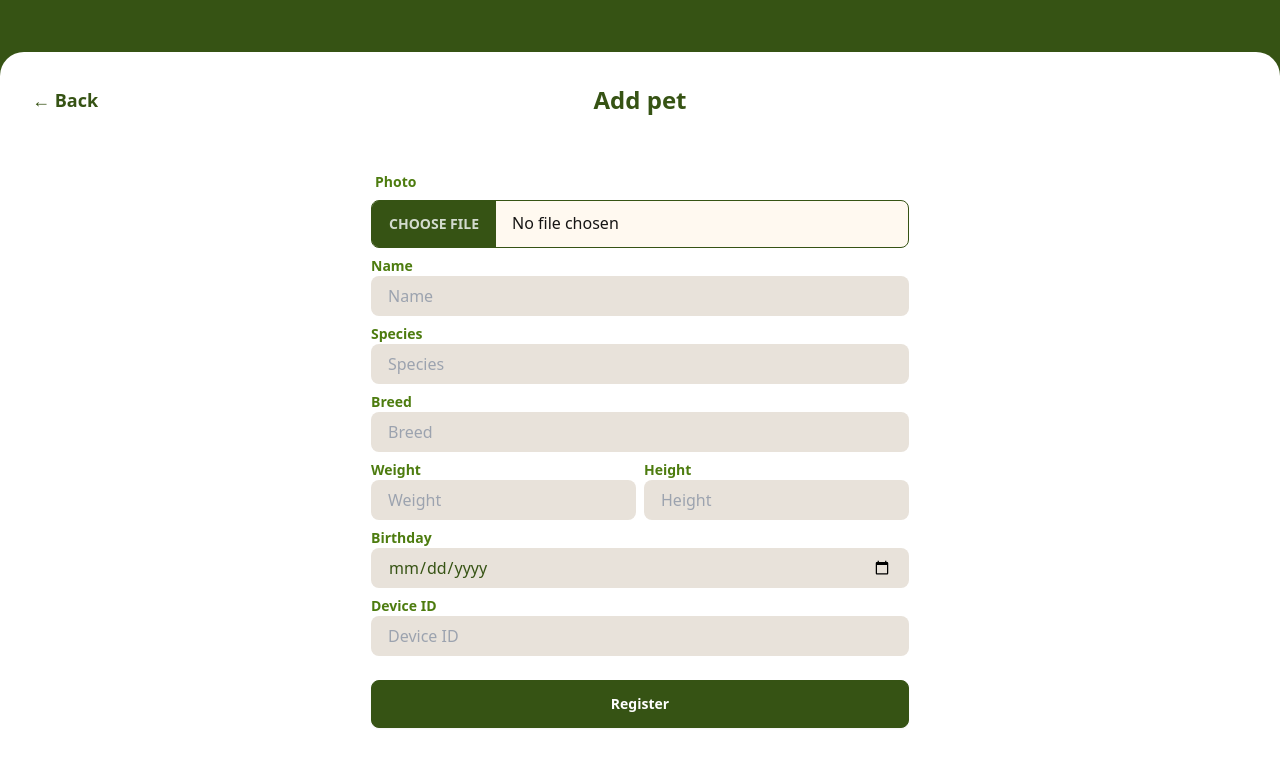
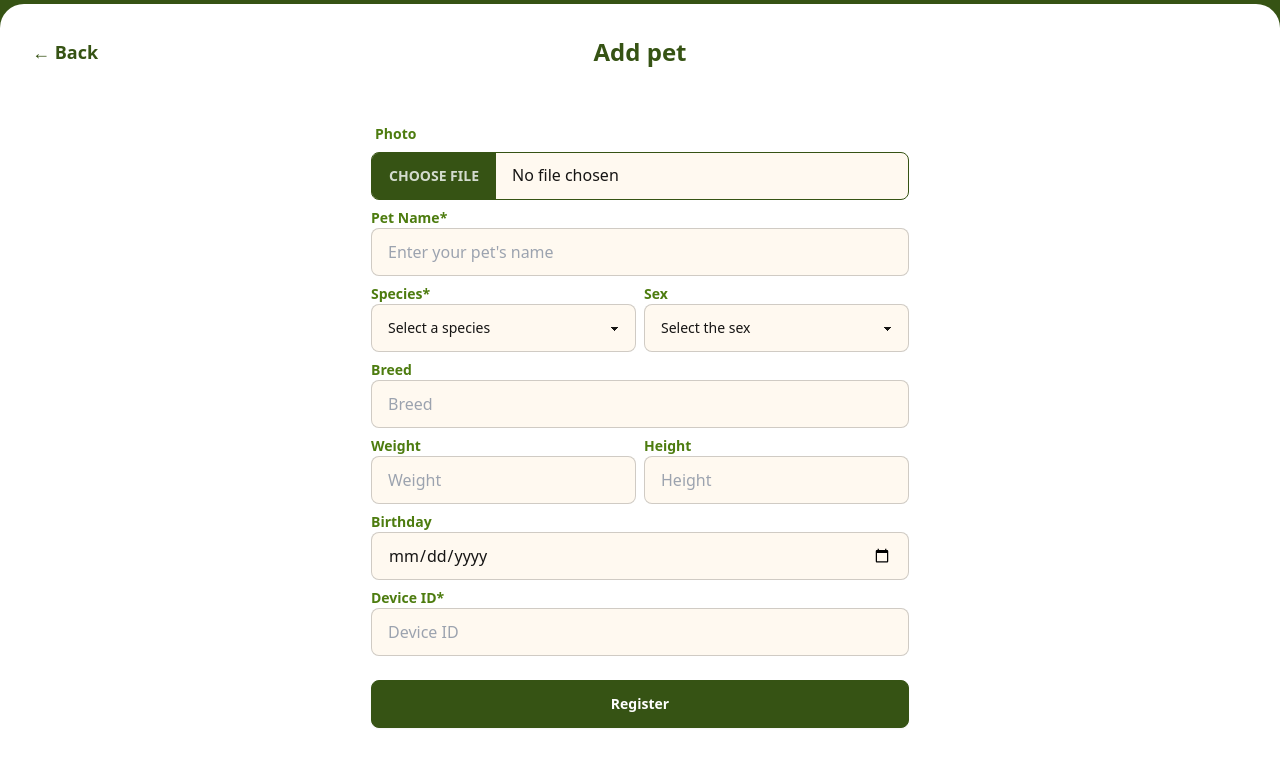
Before and after one commit to GabrielMSilva04/TrackTails, a React (Vite) app in the folder pwa/: page /petregister in a window 1280 px wide. Shown: the top 766 px of the page. Built offline with nearby package versions, Linux system fonts and the light colour scheme.

Commit message:
add pet register verification

```diff
--- a/pwa/src/components/InputField.jsx
+++ b/pwa/src/components/InputField.jsx
@@ -1,14 +1,47 @@
-export function InputField({ label, type, placeholder, value, onChange }) {
+const InputField = ({
+                        label,
+                        name,
+                        type,
+                        placeholder,
+                        value,
+                        onChange,
+                        error,
+                        options,
+                    }) => {
     return (
         <>
             <label className="form-control w-full">
                 <span className="label-text text-secondary font-bold">{label}</span>
-                <input
-                    type={type}
-                    placeholder={placeholder}
-                    className="input h-10 bg-base-200 text-primary w-full"
-                />
+                {type === 'select' ? (
+                    <select
+                        name={name}
+                        value={value}
+                        onChange={(e) => onChange(e.target.value)}
+                        className="select select-bordered w-full"
+                    >
+                        <option value="" disabled>
+                            {placeholder || `Select ${label}`}
+                        </option>
+                        {options?.map((option) => (
+                            <option key={option.value} value={option.value}>
+                                {option.label}
+                            </option>
+                        ))}
+                    </select>
+                ) : (
+                    <input
+                        type={type}
+                        name={name}
+                        placeholder={placeholder}
+                        value={value}
+                        onChange={(e) => onChange(e.target.value)}
+                        className="input input-bordered w-full"
+                    />
+                )}
+                {error && <p className="text-error text-sm">{error}</p>}
             </label>
         </>
     )
 }
+
+export { InputField }
--- a/pwa/src/pages/RegisterPet.jsx
+++ b/pwa/src/pages/RegisterPet.jsx
@@ -1,7 +1,60 @@
 import {InputField} from "../components/InputField.jsx";
 import {Link} from "react-router-dom";
+import React, { useState } from 'react';
 
 export function RegisterPet() {
+    const [formData, setFormData] = useState({
+        name: '',
+        species: '',
+        sex: '',
+    });
+
+    const speciesOptions = [
+        { value: 'dog', label: 'Dog' },
+        { value: 'cat', label: 'Cat' },
+    ];
+
+    const sexOptions = [
+        { value: 'male', label: 'Male' },
+        { value: 'female', label: 'Female' },
+    ];
+
+    const [errors, setErrors] = useState({});
+    const [submitted, setSubmitted] = useState(false);
+
+    const handleInputChange = (field, value) => {
+        setFormData({ ...formData, [field]: value });
+    };
+
+    const validateForm = () => {
+        const newErrors = {};
+        if (!formData.name) {
+            newErrors.name = 'Name is required.';
+        }
+        if (!formData.species) {
+            newErrors.species = 'Species is required.';
+        }
+        if (!formData.deviceId) {
+            newErrors.deviceId = 'Device ID is required.';
+        }
+        return newErrors;
+    };
+
+    const handleSubmit = (e) => {
+        e.preventDefault();
+        console.log('Form Data:', formData);
+        setSubmitted(true);
+
+        const validationErrors = validateForm();
+        if (Object.keys(validationErrors).length > 0) {
+            setErrors(validationErrors); // Display errors
+        } else {
+            setErrors({});
+            console.log('Form Data:', formData);
+            alert('Form submitted successfully!');
+        }
+    }
+
     return (
         <>
             <div className="bg-primary h-screen flex flex-col">
@@ -16,7 +69,7 @@ export function RegisterPet() {
                         <Link to={"/mypets"} className="text-primary font-bold text-lg absolute left-0">← Back</Link>
                         <h2 className="text-2xl font-bold text-primary mx-auto">Add pet</h2>
                     </div>
-                    <form className="flex flex-col gap-2 px-6 mb-10">
+                    <form className="flex flex-col gap-2 px-6 mb-10" onSubmit={handleSubmit}>
                         <label className="form-control w-full">
                             <div className="label">
                                 <span className="label-text text-secondary font-bold">Photo</span>
@@ -25,19 +78,73 @@ export function RegisterPet() {
                                 type="file"
                                 className="file-input file-input-bordered file-input-primary w-full"/>
                         </label>
-                        <InputField label="Name" type="text" placeholder="Name"/>
-                        <InputField label="Species" type="text" placeholder="Species"/>
-                        <InputField label="Breed" type="text" placeholder="Breed"/>
+                        <InputField
+                            label="Pet Name*"
+                            name="name"
+                            type="text"
+                            placeholder="Enter your pet's name"
+                            value={formData.name}
+                            onChange={(value) => handleInputChange('name', value)}
+                            error={submitted && errors.name}
+                        />
                         <div className="flex flex-line gap-2">
-                            <InputField label="Weight" type="number" placeholder="Weight"/>
-                            <InputField label="Height" type="number" placeholder="Height"/>
+                            {/* Species Dropdown */}
+                            <InputField
+                                label="Species*"
+                                name="species"
+                                type="select"
+                                placeholder="Select a species"
+                                value={formData.species}
+                                onChange={(value) => handleInputChange('species', value)}
+                                options={speciesOptions}
+                                error={submitted && errors.species}
+                            />
+
+                            {/* Sex Dropdown */}
+                            <InputField
+                                label="Sex"
+                                name="sex"
+                                type="select"
+                                placeholder="Select the sex"
+                                value={formData.sex}
+                                onChange={(value) => handleInputChange('sex', value)}
+                                options={sexOptions}
+                            />
                         </div>
-                        <InputField label="Birthday" type="date" placeholder="Birthday"/>
-                        <InputField label="Device ID" type="text" placeholder="Device ID"/>
+                        <InputField
+                            label="Breed"
+                            type="text"
+                            placeholder="Breed"
+                        />
+                        <div className="flex flex-line gap-2">
+                            <InputField
+                                label="Weight"
+                                type="number"
+                                placeholder="Weight"
+                            />
+                            <InputField
+                                label="Height"
+                                type="number"
+                                placeholder="Height"
+                            />
+                        </div>
+                        <InputField
+                            label="Birthday"
+                            type="date"
+                            placeholder="Birthday"
+                        />
+                        <InputField
+                            label="Device ID*"
+                            type="text"
+                            placeholder="Device ID"
+                            value={formData.deviceId}
+                            onChange={(value) => handleInputChange('deviceId', value)}
+                            error={submitted && errors.deviceId}
+                        />
                         <button className="btn btn-primary text-white w-full mt-4">Register</button>
                     </form>
                 </div>
             </div>
         </>
-        );
-        }
+    );
+}
```
